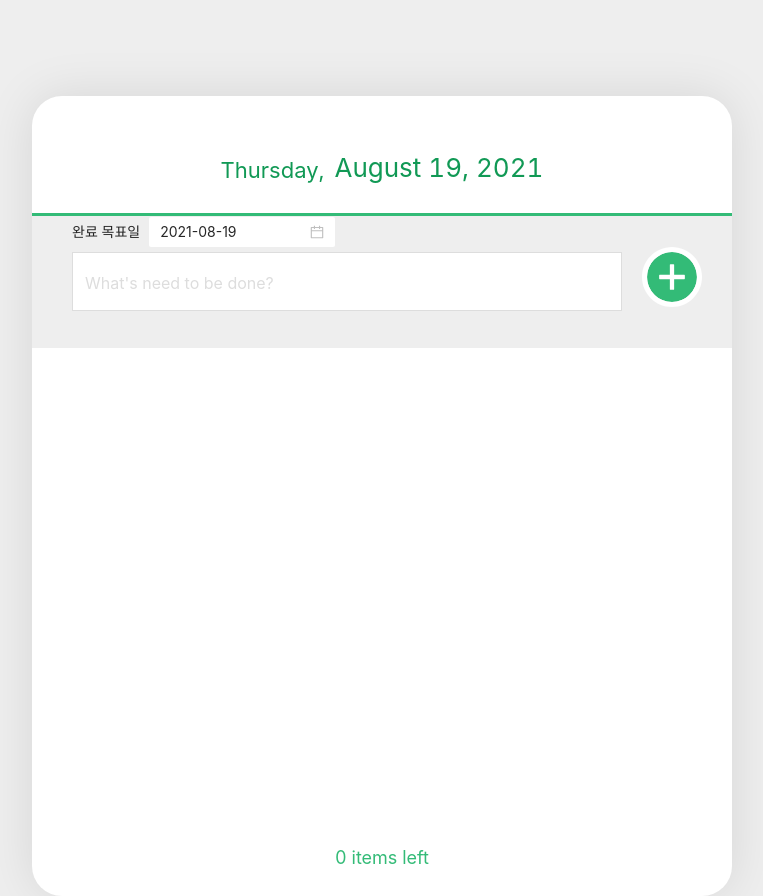
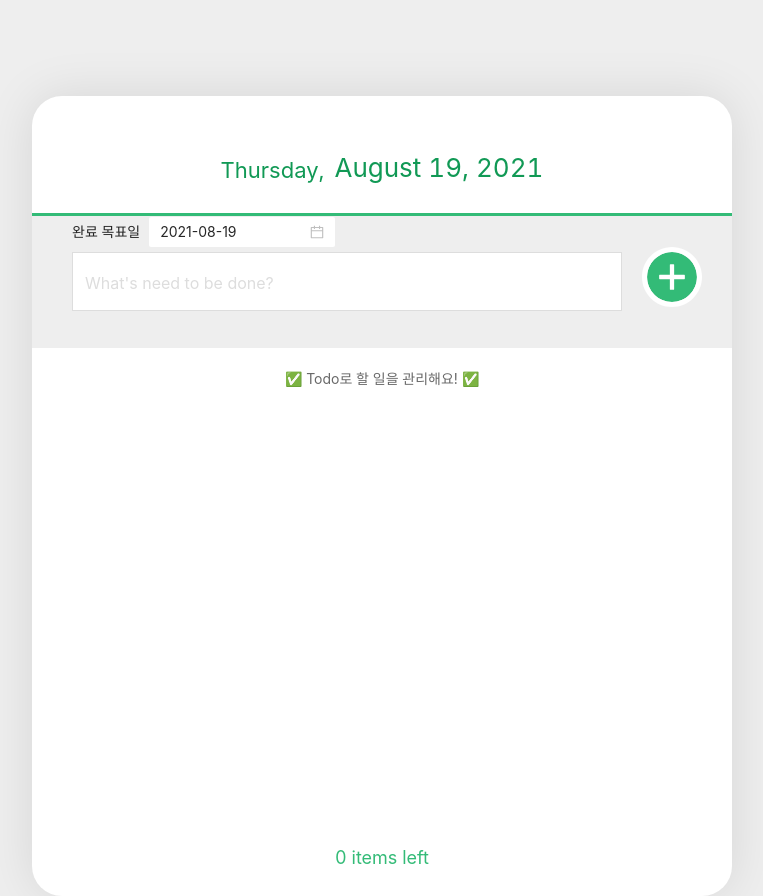
Before and after one commit to SeongsangCHO/wanted-preonboarding-subject-individual-3, a React (Create React App) app: page / in a window 1280 px wide. Shown: the whole page, without its empty margins (258-1021 px from the left). Built offline with nearby package versions, Linux system fonts and the light colour scheme.

Commit message:
chore : 빈 todo일때 입력문구 추가

```diff
--- a/src/components/todo/template/list/TodoList.tsx
+++ b/src/components/todo/template/list/TodoList.tsx
@@ -10,6 +10,11 @@ const TodoListBlock = styled.div`
   overflow-y: auto;
 `;
 
+const Text = styled.p`
+  text-align: center;
+  margin: 0;
+  color: #696969;
+`;
 interface TodoListProps {
   todos: Itodo[];
   toggleTodo: (id: number) => void;
@@ -19,6 +24,7 @@ interface TodoListProps {
 const TodoList = ({ toggleTodo, removeTodo, todos }: TodoListProps) => {
   return (
     <TodoListBlock>
+      {todos.length === 0 && <Text>✅ Todo로 할 일을 관리해요! ✅</Text>}
       {todos &&
         todos.map((todo) => (
           <TodoItem
```
